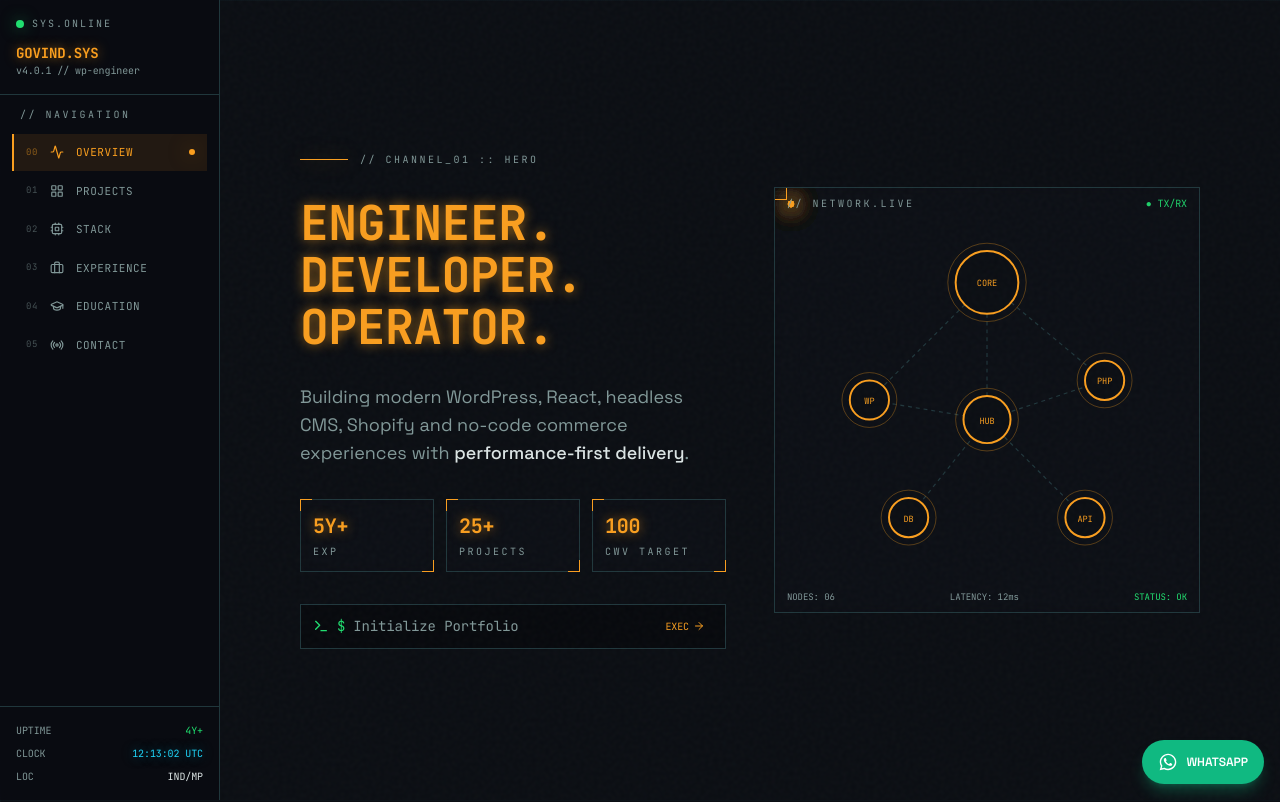
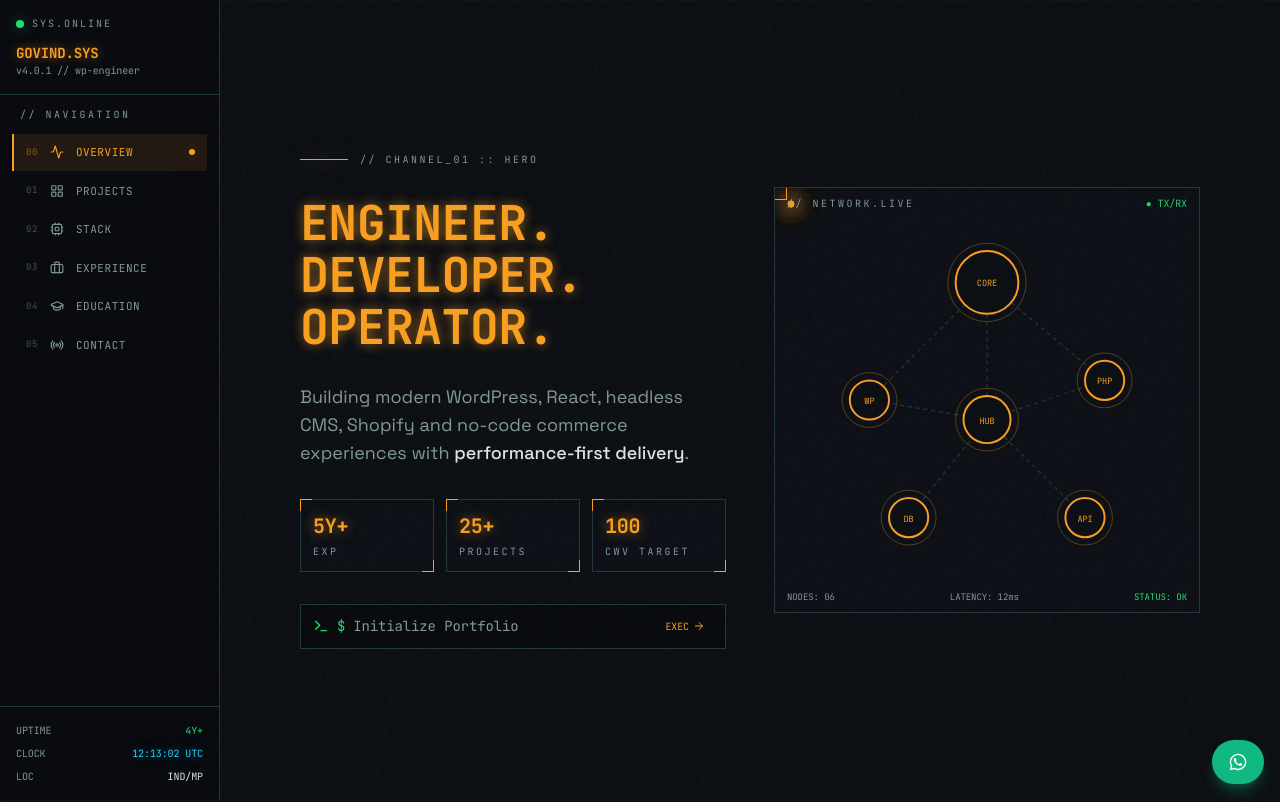
Before and after one commit to userwordpress9211/govind-systems, a React (Vite) app: page / in a window 1280 px wide. Shown: the top 802 px of the page. Built offline with nearby package versions, Linux system fonts and the light colour scheme; the HTML template or start-up script is replaced by a standard one.

Commit message:
Update Contact.tsx

```diff
--- a/src/components/sections/Contact.tsx
+++ b/src/components/sections/Contact.tsx
@@ -101,11 +101,11 @@ export const Contact = () => {
           href="https://wa.me/918370044120?text=Hi%20Govind%2C%20I%20would%20like%20to%20talk%20about%20a%20project"
           target="_blank"
           rel="noreferrer"
-          className="fixed right-4 bottom-4 z-50 inline-flex items-center gap-2 rounded-full bg-emerald-500 px-4 py-3 text-xs font-semibold uppercase text-white shadow-lg shadow-emerald-500/30 hover:bg-emerald-400 transition-all"
+          className="whatsapp-icon fixed right-4 bottom-4 z-50 inline-flex items-center gap-2 rounded-full bg-emerald-500 px-4 py-3 text-xs font-semibold uppercase text-white shadow-lg shadow-emerald-500/30 hover:bg-emerald-400 transition-all"
           aria-label="Chat on WhatsApp"
         >
           <WhatsAppIcon className="h-5 w-5" />
-          WhatsApp
+
         </a>
       </div>
     </section>
```
